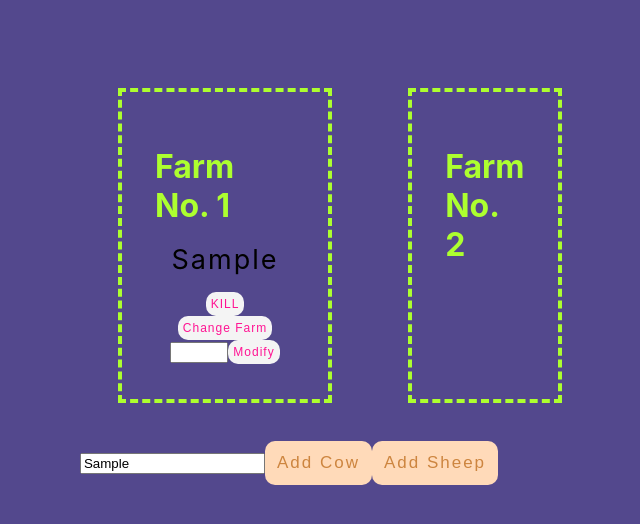
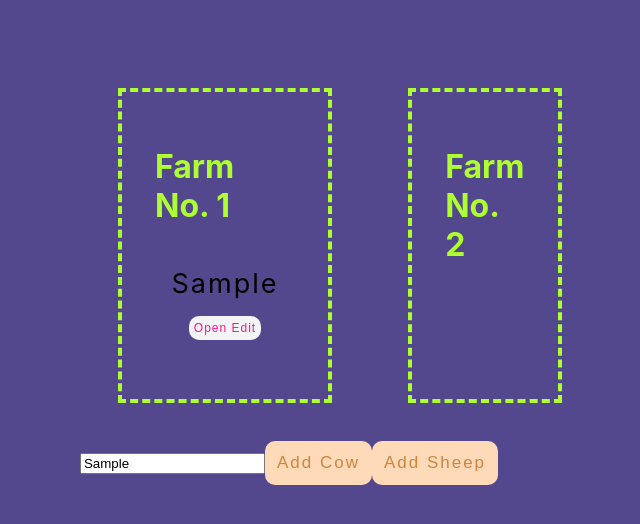
Before and after one commit to AnatolijusZ/my-app, a React (Create React App) app: page / in a window 1280 px wide. Both pictures are taken after typing "Sample" into the empty fields and a click on the button "Add Cow". Shown: the top 524 px of the page, without its empty margins (351-991 px from the left). Built offline with nearby package versions, Linux system fonts and the light colour scheme.

Commit message:
farm with editor window

```diff
--- a/src/components/SmallAnimalF.jsx
+++ b/src/components/SmallAnimalF.jsx
@@ -1,26 +1,16 @@
 import React,{useState} from 'react';
 
-function SmallAnimal({farmNumber, farm1, color, animal, destroy, change, edit, id})  {
-
-const [editInput, setEditInput] = useState("");
-
-const editInputHandler= (e) => {
-    setEditInput (e.target.value);
-}
+function SmallAnimal({open, farmNumber, farm1, color, animal, id})  {
 
     if ((farmNumber === 1 && farm1) || (farmNumber === 2 && !farm1) ) {
-    return (
-    <div className="small-circle" style={
-      {backgroundColor: color,
-      borderRadius: animal === 'cow' ? '50%' : '5px'}
-      }>
+      return (
+        <div className="small-circle" style={
+        {backgroundColor: color,
+        borderRadius: animal === 'cow' ? '50%' : '5px'}
+        }>
       <span>{color}</span>
-      <button className="input-button-small" onClick={() => destroy(id)}>KILL</button>
-      <button className="input-button-small" onClick={() => change(id)}>Change Farm</button>
-      <div className="center">
-        <input type="text" value={editInput} onChange={editInputHandler}></input>
-        <button className="input-button-small" onClick={() => edit(id, editInput)}>Modify</button>
-      </div>
+
+      <button className="input-button-small" onClick={() =>open(id)}>Open Edit</button>
     </div>
     )
 }
```
